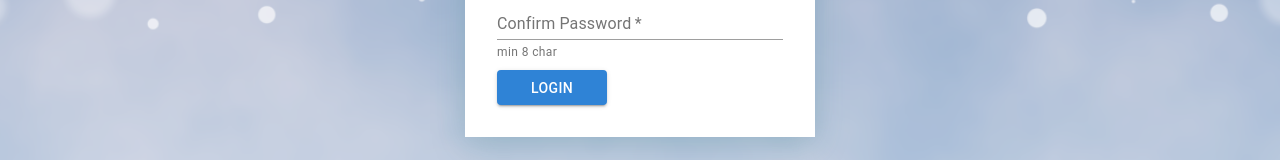
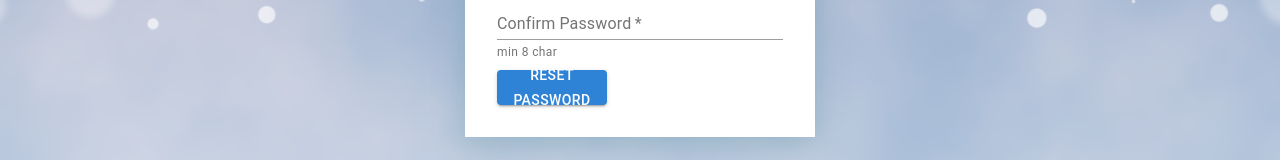
Before and after one commit to Saicharan0662/email-scheduler-client, a React (Create React App) app: page /reset-password/1 in a window 1280 px wide. Shown: the part 421-581 px from the top of the page. Built offline with nearby package versions, Linux system fonts and the light colour scheme.

Commit message:
reset button

```diff
--- a/src/pages/ForgetPassword.js
+++ b/src/pages/ForgetPassword.js
@@ -72,7 +72,7 @@ const ForgetPassword = () => {
                         />
                         <Button type='submit' variant="contained"
                             style={{ maxWidth: '110px', maxHeight: '35px' }}>
-                            Login
+                            Reset Password
                         </Button>
                     </div>
                 </form>
```
